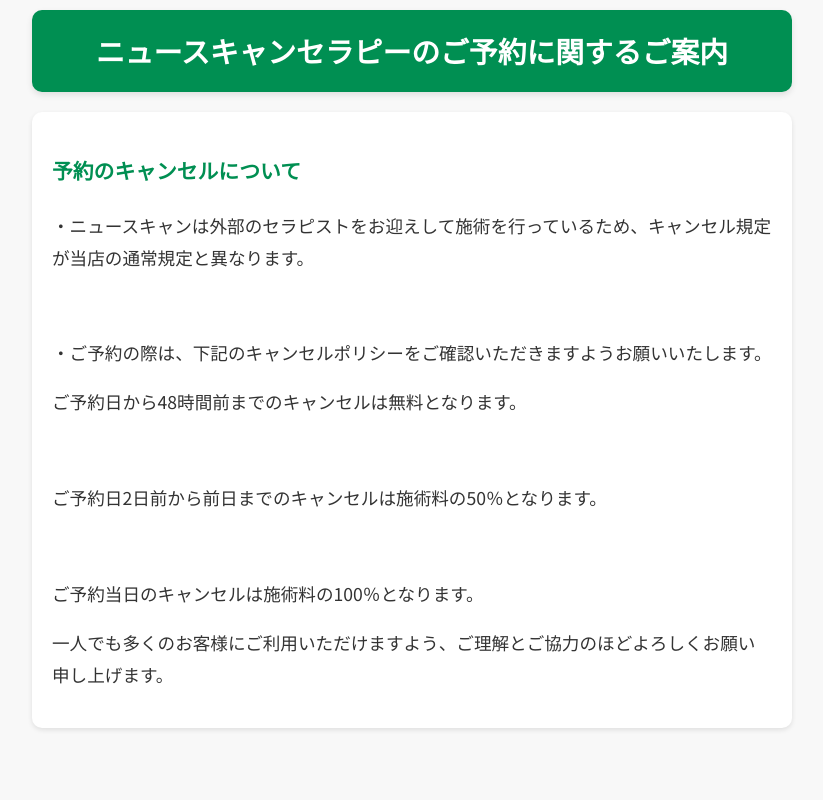
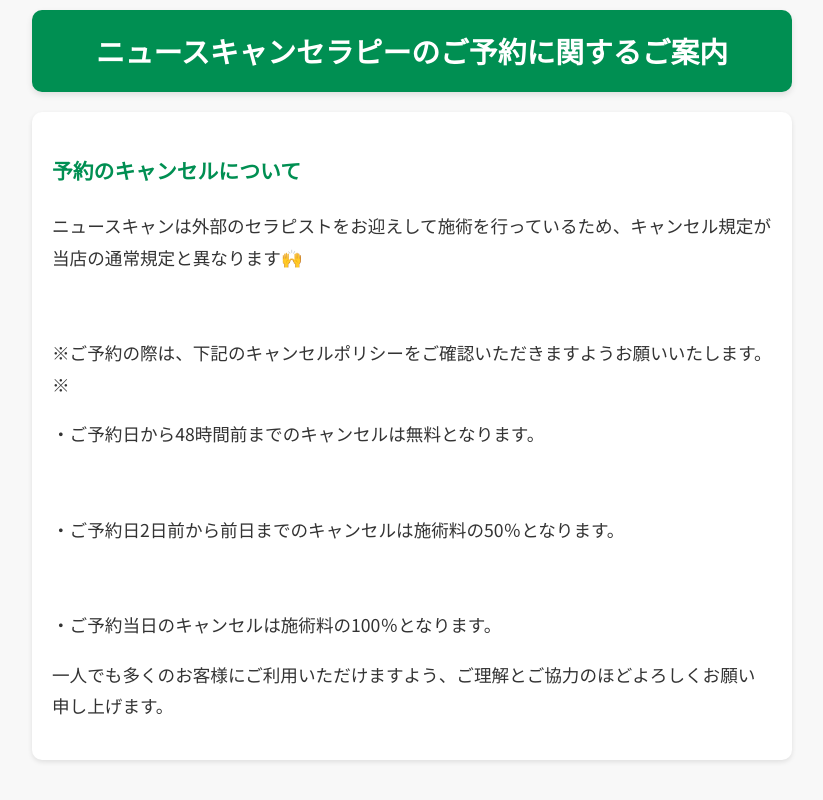
Before and after one commit to heal8140/hydrogen-salon, a plain HTML site: page index.html in a window 1280 px wide. Shown: the part 2855-3655 px from the top of the page, without its empty margins (228-1051 px from the left). Drawn offline with Linux system fonts and the light colour scheme.

Commit message:
Update index.html

```diff
--- a/index.html
+++ b/index.html
@@ -144,11 +144,11 @@
 
     <div class="section">
     <h3>予約のキャンセルについて</h3>
-    <p>・ニュースキャンは外部のセラピストをお迎えして施術を行っているため、キャンセル規定が当店の通常規定と異なります。</p>
-　　<p>・ご予約の際は、下記のキャンセルポリシーをご確認いただきますようお願いいたします。</p>
-    <p>ご予約日から48時間前までのキャンセルは無料となります。</p>
-　　<p>ご予約日2日前から前日までのキャンセルは施術料の50％となります。</p>
-　  <p>ご予約当日のキャンセルは施術料の100％となります。</p>
+    <p>ニュースキャンは外部のセラピストをお迎えして施術を行っているため、キャンセル規定が当店の通常規定と異なります🙌</p>
+　　<p>※ご予約の際は、下記のキャンセルポリシーをご確認いただきますようお願いいたします。※</p>
+    <p>・ご予約日から48時間前までのキャンセルは無料となります。</p>
+　　<p>・ご予約日2日前から前日までのキャンセルは施術料の50％となります。</p>
+　  <p>・ご予約当日のキャンセルは施術料の100％となります。</p>
     <p>一人でも多くのお客様にご利用いただけますよう、ご理解とご協力のほどよろしくお願い申し上げます。</p>
     </div>
 
```
